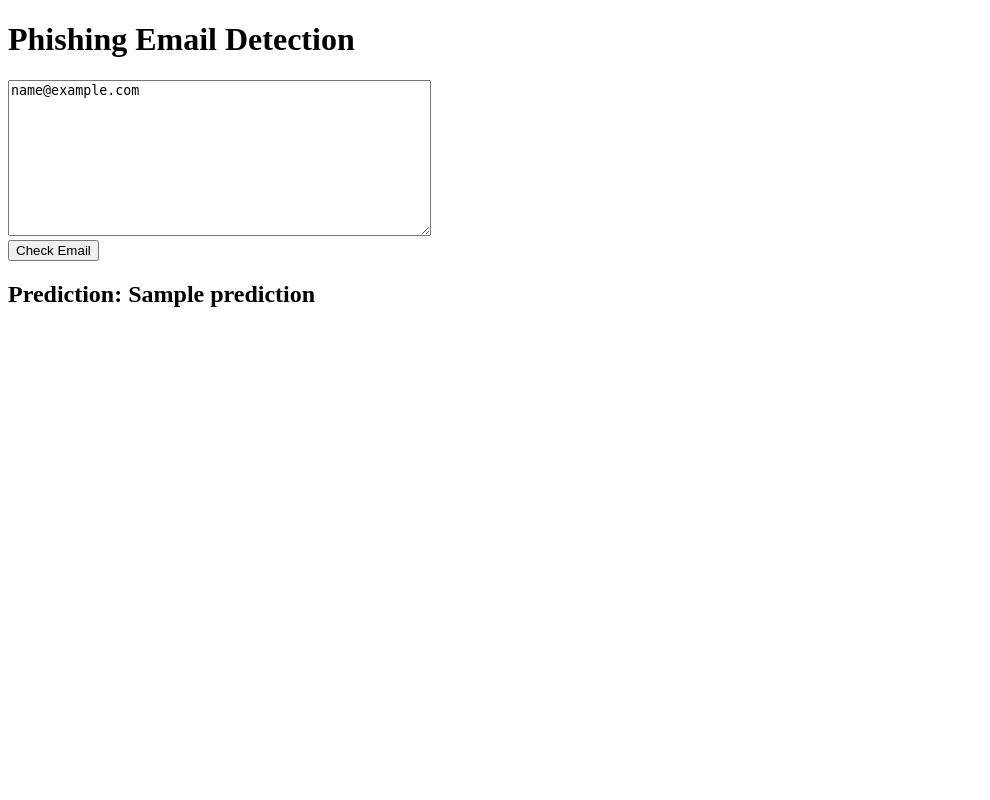
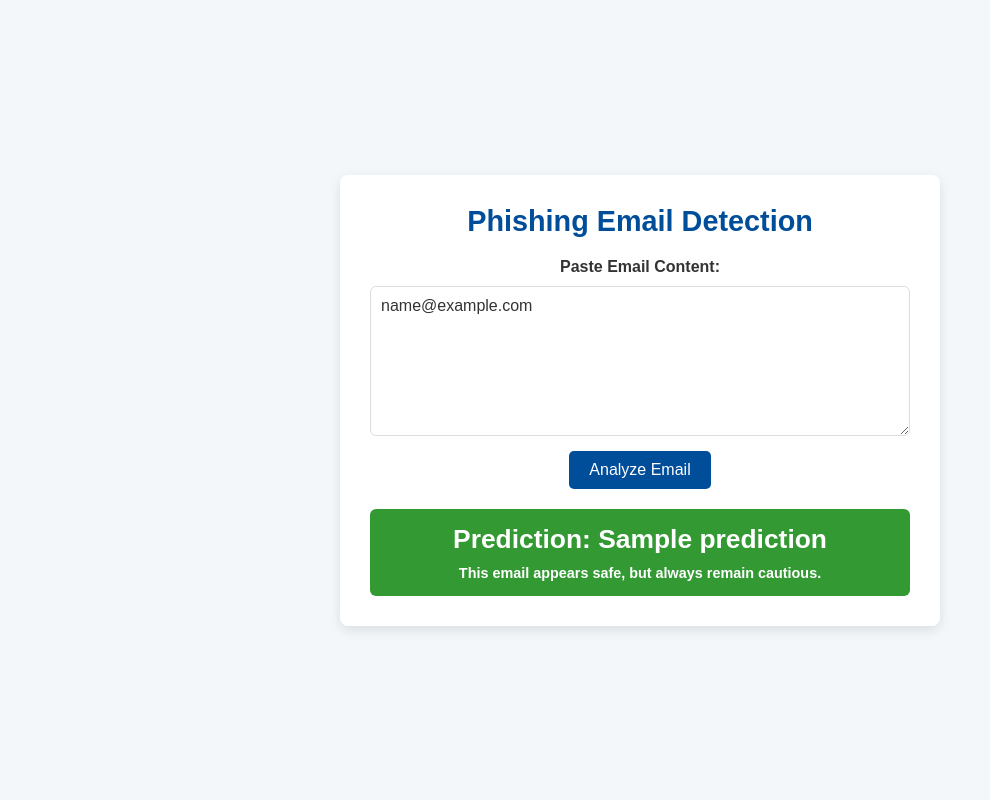
Before and after one commit to kyriandev3/phishing-defense-saas, a Flask app: template web_app/templates/index.html in a window 1280 px wide. Shown: the whole page, without its empty margins (0-990 px from the left). Run offline with Flask 3, Linux system fonts and the light colour scheme; the template is opened without the code that fills it: most values are stand-ins (such as "Sample title", 1, 10 or a date in 2020); parts of the project's set-up code (start-up, migrations or seed data) failed here and were passed over.

Commit message:
The email text input box is now the main app. Redesigned the UI.

```diff
--- a/web_app/static/styles.css
+++ b/web_app/static/styles.css
@@ -1,65 +1,94 @@
-body {
-    font-family: Arial, sans-serif;
-    background-color: #f4f4f4;
-    color: #333;
+/* styles.css */
+
+* {
     margin: 0;
     padding: 0;
+    box-sizing: border-box;
+    font-family: Arial, sans-serif;
+}
+
+body {
+    background-color: #f4f7fa;
+    color: #333;
+    display: flex;
+    justify-content: center;
+    align-items: center;
+    height: 100vh;
+    padding: 20px;
 }
 
 .container {
-    width: 80%;
-    margin: auto;
-    overflow: hidden;
-}
-
-header {
-    background: #007BFF;
-    color: #fff;
-    padding: 20px 0;
+    background-color: #fff;
+    border-radius: 8px;
+    box-shadow: 0 4px 12px rgba(0, 0, 0, 0.1);
+    max-width: 600px;
+    width: 100%;
+    padding: 30px;
     text-align: center;
 }
 
 h1 {
-    margin: 0;
+    font-size: 1.8rem;
+    color: #004d99;
+    margin-bottom: 20px;
 }
 
-.upload-section {
-    background: #fff;
-    padding: 20px;
-    border-radius: 8px;
-    box-shadow: 0 0 10px rgba(0, 0, 0, 0.1);
+form {
+    display: flex;
+    flex-direction: column;
+    align-items: center;
 }
 
-.results-section {
-    margin-top: 20px;
+.email-label {
+    font-weight: bold;
+    margin-bottom: 10px;
+}
+
+textarea {
+    width: 100%;
+    height: 150px;
+    border-radius: 6px;
+    padding: 10px;
+    border: 1px solid #ddd;
+    resize: vertical;
+    font-size: 1rem;
+    color: #333;
+}
+
+button {
+    background-color: #004d99;
+    color: #fff;
+    font-size: 1rem;
+    padding: 10px 20px;
+    border: none;
+    border-radius: 5px;
+    cursor: pointer;
+    transition: background-color 0.3s;
+    margin-top: 15px;
+}
+
+button:hover {
+    background-color: #0066cc;
 }
 
 .result {
-    background: #fff;
+    margin-top: 20px;
     padding: 15px;
-    border-radius: 8px;
-    box-shadow: 0 0 10px rgba(0, 0, 0, 0.1);
+    border-radius: 6px;
+    color: #fff;
+    font-weight: bold;
+    font-size: 1.1rem;
 }
 
-.result .phishing {
-    color: red;
-    font-weight: bold;
+.phishing {
+    background-color: #cc3300;
 }
 
-.result .safe {
-    color: green;
-    font-weight: bold;
+.safe {
+    background-color: #339933;
 }
 
-button {
-    background: #007BFF;
-    color: #fff;
-    border: none;
-    padding: 10px 15px;
-    border-radius: 5px;
-    cursor: pointer;
+.recommendation {
+    font-size: 0.9rem;
+    margin-top: 10px;
 }
-
-button:hover {
-    background: #0056b3;
-}
--- a/web_app/templates/index.html
+++ b/web_app/templates/index.html
@@ -2,16 +2,28 @@
 <html lang="en">
 <head>
     <meta charset="UTF-8">
+    <meta name="viewport" content="width=device-width, initial-scale=1.0">
     <title>Phishing Email Detector</title>
+    <link rel="stylesheet" href="{{ url_for('static', filename='styles.css') }}">
 </head>
 <body>
+    <div class="container">
         <h1>Phishing Email Detection</h1>
         <form method="POST">
-        <textarea name="email_text" rows="10" cols="50" placeholder="Paste email text here...">{{ email_text }}</textarea><br>
-        <button type="submit">Check Email</button>
+            <label for="email_text" class="email-label">Paste Email Content:</label>
+            <textarea id="email_text" name="email_text" rows="12" cols="50" placeholder="Paste the email content here...">{{ email_text }}</textarea>
+            <button type="submit">Analyze Email</button>
         </form>
+
         {% if prediction %}
+            <div class="result {{ 'phishing' if prediction == 'Phishing' else 'safe' }}">
                 <h2>Prediction: {{ prediction }}</h2>
+                <p class="recommendation">
+                    {{ 'Caution: This email appears suspicious. Avoid clicking any links and report it immediately.'
+                        if prediction == 'Phishing' else 'This email appears safe, but always remain cautious.' }}
+                </p>
+            </div>
         {% endif %}
+    </div>
 </body>
 </html>
```
Lines whose indentation alone changed are shown as unchanged.
